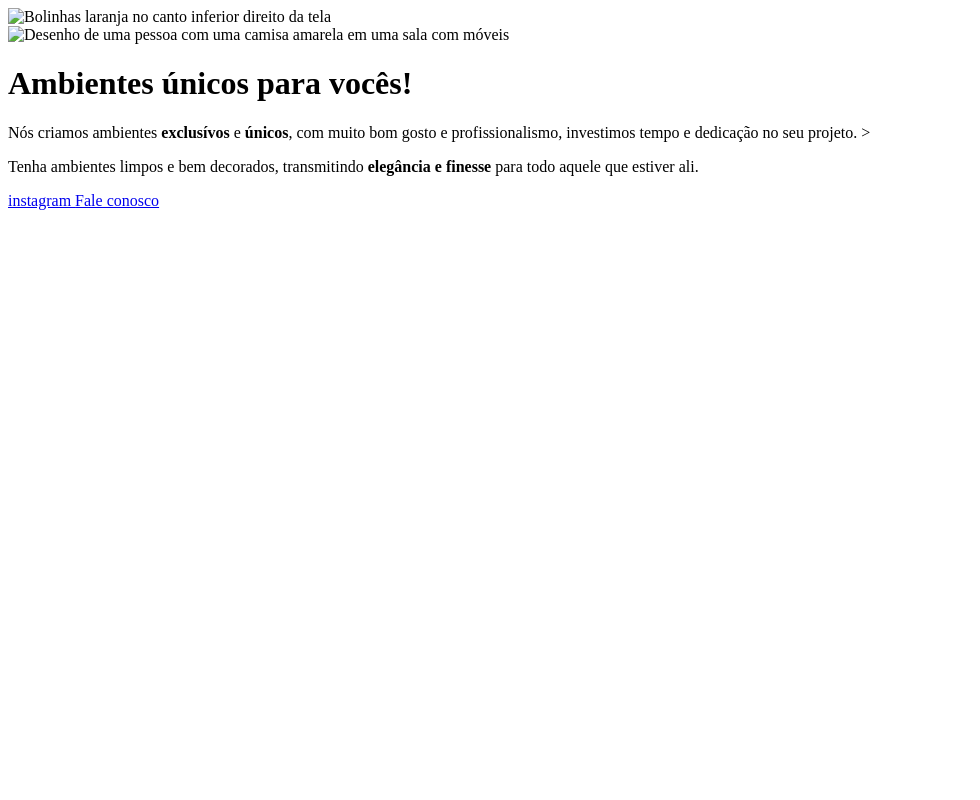
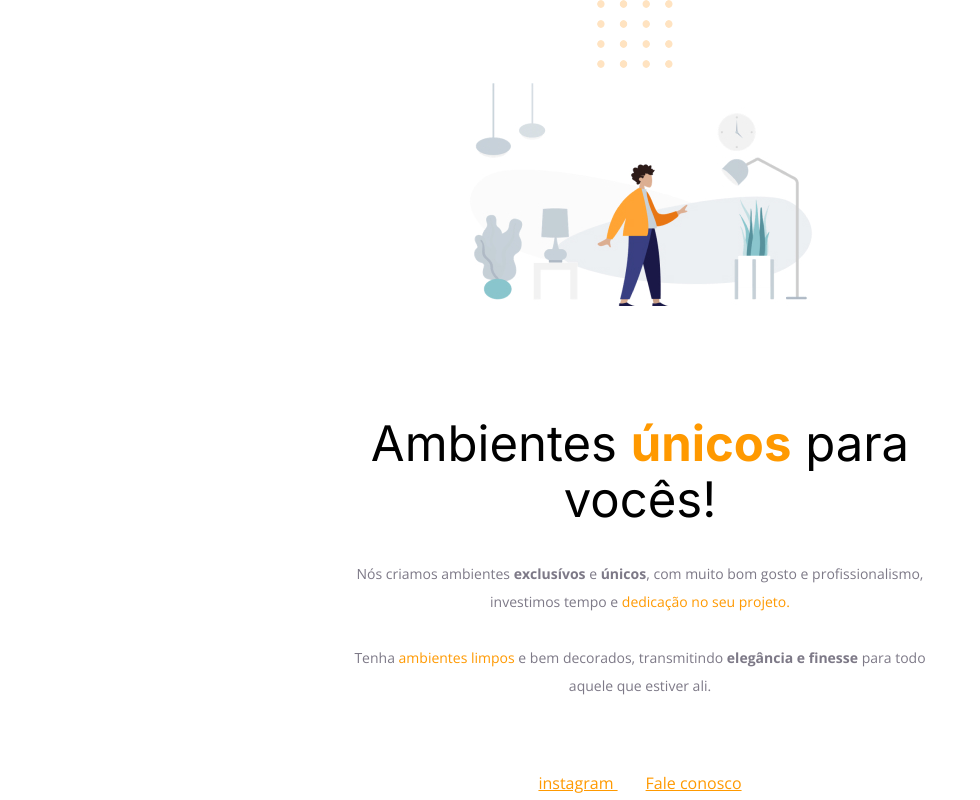
Before and after one commit to Jackez01/Explorer--Rocketseat, a plain HTML site: page Projeto 01/index.html in a window 1280 px wide. Shown: the whole page, without its empty margins (0-980 px from the left). Drawn offline with nearby package versions, Linux system fonts and the light colour scheme.

Commit message:
mudança de cor, fonte e alinhamento do texto.

```diff
--- /dev/null
+++ b/Projeto 01/Style.css
@@ -0,0 +1,44 @@
+body {
+  font-family:'Open Sans', sans-serif;
+
+  text-align: center;
+  margin: 0;
+}
+
+#hero {
+  width: 592px;
+  margin: 0 auto 72px;
+}
+
+#hero img {
+  margin-bottom: 72px;
+}
+
+
+h1 {
+font-family:'inter', sans-serif;
+font-size: 49px;
+line-height: 56px;
+font-weight: normal;
+
+margin-bottom: 32px;
+}
+
+h1 span{
+  font-weight: bold;
+}
+
+
+span, a {
+  color: #FF9900;
+}
+
+p {
+  color: #7D7987;
+  font-size: 14px;
+  line-height: 28px;
+}
+
+a + a{
+  margin-left: 28px;
+}
--- a/Projeto 01/index.html
+++ b/Projeto 01/index.html
@@ -4,6 +4,13 @@
   <meta charset="UTF-8">
   <meta name="viewport" content="width=device-width, initial-scale=1.0">
   <title>Móveis customizados</title>
+
+  <link rel="preconnect" href="https://fonts.googleapis.com">
+  <link rel="preconnect" href="https://fonts.gstatic.com" crossorigin>
+  <link href="https://fonts.googleapis.com/css2?family=Inter:wght@100..900&family=Open+Sans:ital,wght@0,300..800;1,300..800&display=swap" rel="stylesheet">
+
+<link rel="stylesheet" href="style.css">
+
 </head>
 <body>
 
@@ -21,10 +28,11 @@ alt="Desenho de uma pessoa com uma camisa amarela em uma sala com móveis " />
 <p>
   Nós criamos ambientes <strong>exclusívos</strong> e <strong>únicos</strong>,
    com muito bom gosto e profissionalismo,
-   investimos tempo e <span>dedicação no seu projeto. ></span>
-</p>
+   investimos tempo e <span>dedicação no seu projeto. </span>
 
-<p>
+  <br/>
+  <br/>
+
   Tenha <span>ambientes limpos</span> e bem decorados,
   transmitindo <strong>elegância  e finesse</strong> para todo
   aquele que estiver ali.
@@ -37,6 +45,8 @@ alt="Desenho de uma pessoa com uma camisa amarela em uma sala com móveis " />
   href="https://instagram.com/moveisparavoce">
   instagram
   </a>
+
+
   <a href="mailto:contato@moveisparavoce.com">
     Fale conosco
   </a>
```
Also changed, not shown: Projeto 01/images/balls.svg (added), Projeto 01/images/img1.jpg (added).
